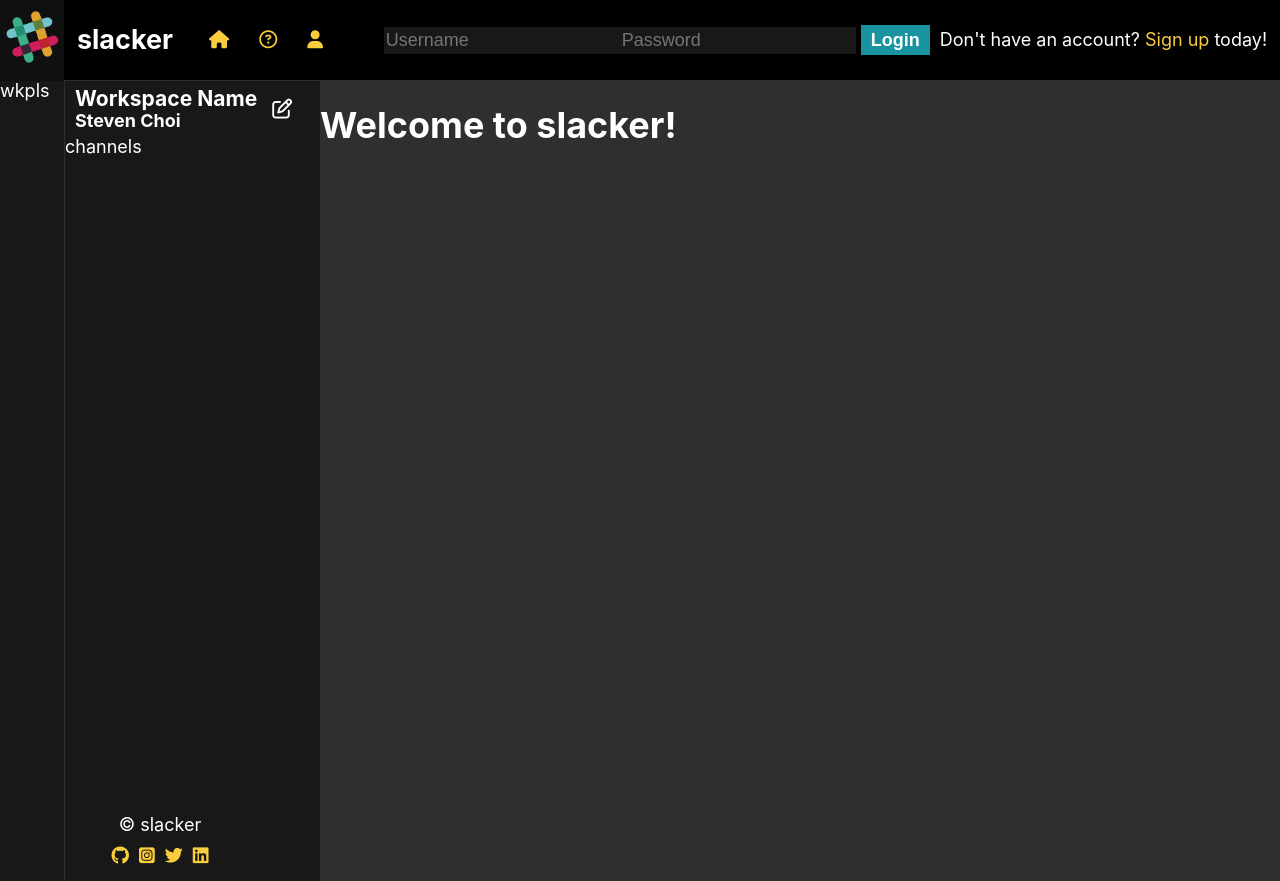
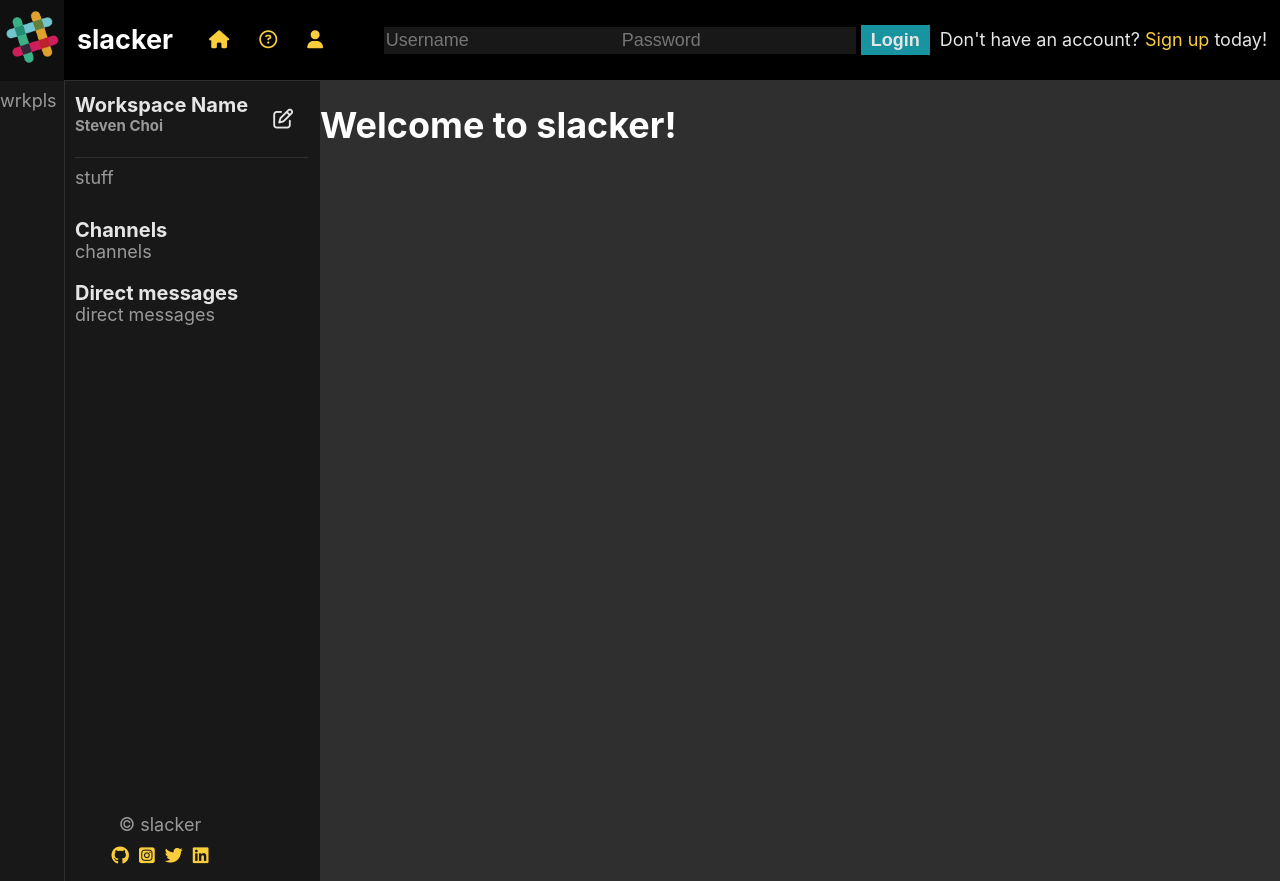
Before and after one commit to stevencschoi/slacker, a React (Create React App) app: page / in a window 1280 px wide. Built offline with nearby package versions, Linux system fonts and the light colour scheme.

Commit message:
additional styling on workplaces sidebar

```diff
--- a/src/components/Sidebar.js
+++ b/src/components/Sidebar.js
@@ -10,7 +10,7 @@ export default function Sidebar(props) {
     <div className="sidebar-container">
       <div className="workplaces">
         {/* map all workplaces user logs in to */}
-        wkpls
+        wrkpls
       </div>
       <div className="sidebar-head-body">
         <div className="sidebar-head">
@@ -24,9 +24,16 @@ export default function Sidebar(props) {
             <i className="far fa-edit"></i>
           </Button>
         </div>
+        <div className="default-links">stuff</div>
         <div className="channels">
+          <h3>Channels</h3>
           {/* map all channels*/}
           channels
+        </div>
+        <div className="dm">
+          <h3>Direct messages</h3>
+          {/* map recent IM conversations*/}
+          direct messages
         </div>
       </div>
       <Footer />
--- a/src/components/partials/Login.js
+++ b/src/components/partials/Login.js
@@ -29,7 +29,7 @@ export default function Login() {
           Login
         </Button>
       </form>
-      <div>
+      <div className="register-words">
         Don't have an account? <a href="/register">Sign up</a> today!
       </div>
     </div>
--- a/src/styles/Header.scss
+++ b/src/styles/Header.scss
@@ -39,5 +39,10 @@ nav {
     li {
       margin-right: $margin-head;
     }
+
+    li:hover,
+    li:focus {
+      color: $color-links-hover;
+    }
   }
 }
--- a/src/styles/Sidebar.scss
+++ b/src/styles/Sidebar.scss
@@ -4,30 +4,47 @@
   display: flex;
   position: relative;
   background-color: $color-secondary;
+  color: $color-text-secondary;
   width: 25%;
   height: 100vh;
 }
 
 h3,
 h4 {
-  margin: 0;
+  margin: $margin-list 0;
 }
 
 .workplaces {
   width: $side-width;
   background-color: $color-secondary;
   border-right: $border;
+  padding: $margin-list 0;
 }
 
 .sidebar-head-body {
+  padding-left: $margin-list;
+  h3 {
+    color: $color-text;
+    margin-top: 1rem;
+    margin-bottom: 0;
   }
 
   .sidebar-head {
+    padding: $margin-list 0;
+    h3 {
+      margin-right: $margin-list;
+    }
+    h4 {
+      color: $color-text-secondary;
+      margin-top: 0;
+      padding-bottom: $margin-list;
+    }
+
     display: flex;
     justify-content: space-between;
     align-items: center;
     height: $header-component;
-  padding-left: $margin-list;
+    border-bottom: $border;
   }
 
   .button-message {
@@ -40,3 +57,18 @@ h4 {
   .button-message:focus {
     background-color: $color-third;
   }
+
+  .default-links {
+    padding: $margin-list 0;
+  }
+
+  .channels {
+    padding: $margin-list 0;
+  }
+
+  .dm {
+    .default-links {
+      padding: $margin-list 0;
+    }
+  }
+}
--- a/src/styles/index.scss
+++ b/src/styles/index.scss
@@ -213,7 +213,7 @@ ul {
 
 button {
   border: none;
-  background-color: #1894a0;
+  background-color: $color-accent;
   color: $color-text;
   text-align: center;
   font-weight: 700;
@@ -225,7 +225,7 @@ button {
 
 button:hover,
 button:focus {
-  background: #1eb9c9;
+  background: $color-accent-hover;
 }
 
 a {
@@ -236,3 +236,17 @@ code {
   font-family: source-code-pro, Menlo, Monaco, Consolas, "Courier New",
     monospace;
 }
+
+// ******************** FONT SIZING ********************
+
+h2 {
+  font-size: 2.7rem;
+}
+
+h3 {
+  font-size: 2rem;
+}
+
+h4 {
+  font-size: 1.5rem;
+}
--- a/src/styles/partials/Login.scss
+++ b/src/styles/partials/Login.scss
@@ -20,6 +20,13 @@ button {
   padding: 0.5rem 1rem;
 }
 
-a {
-  color: $color-links;
+.register-words {
+  color: $color-text;
+  a {
+    color: $color-links;
+  }
+
+  a:hover {
+    color: $color-links-hover;
+  }
 }
--- a/src/styles/utilities/_variables.scss
+++ b/src/styles/utilities/_variables.scss
@@ -3,7 +3,12 @@ $color-header: #000000;
 $color-secondary: #181818;
 $color-third: #2f2f2f;
 $color-links: #facd3d;
-$color-text: #ffffff;
+$color-links-hover: #fdebb1;
+$color-text: #e5e5e5;
+$color-text-secondary: #999999;
+$color-accent: #1894a0;
+$color-accent-hover: #1eb9c9;
+$color-accent-secondary: #5626c4;
 
 // border
 $border: 0.05rem solid $color-third;
```
Lines whose indentation alone changed are shown as unchanged.
